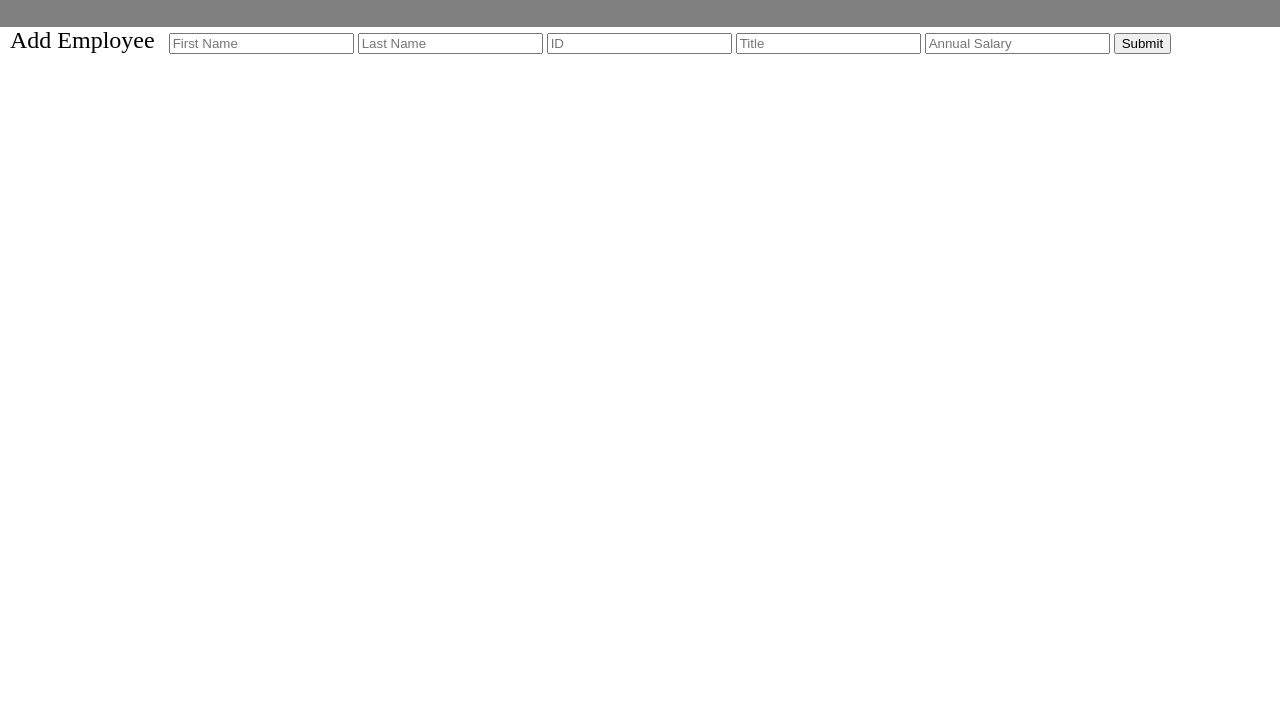
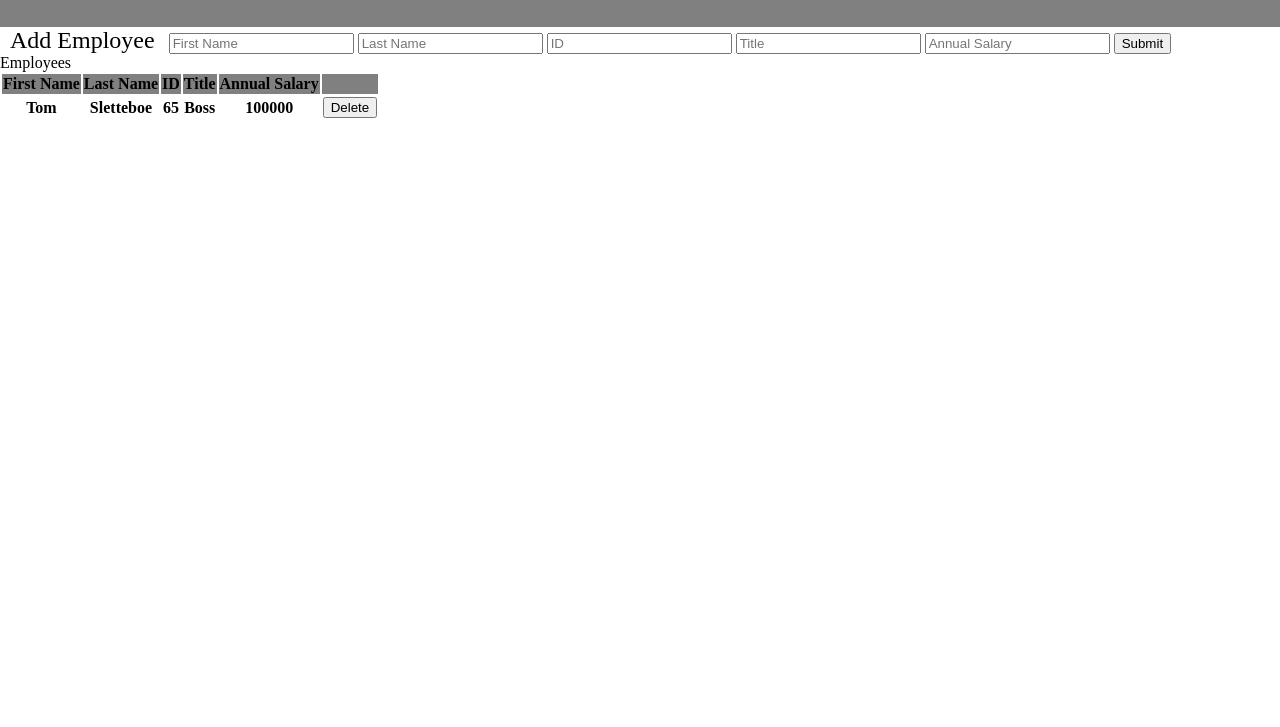
Before and after one commit to tormodsletteboe/weekend-jquery-salary-calculator2, a plain HTML site: page index.html in a window 1280 px wide. Shown: the part 73-800 px from the top of the page. Drawn offline with Linux system fonts and the light colour scheme.

Commit message:
added a table with headers and an example row

```diff
--- a/index.html
+++ b/index.html
@@ -33,5 +33,28 @@
         <button id="btn-AddEmployee" type="submit">Submit</button>
 
     </form>
+    <table id="table-Employees">
+        <label>Employees</label>
+        <thead>
+            <tr id="table-row-header">
+                <th>First Name</th>
+                <th>Last Name</th>
+                <th>ID</th>
+                <th>Title</th>
+                <th>Annual Salary</th>
+                <th></th>
+            </tr>
+            <tr>
+                <th>Tom</th>
+                <th>Sletteboe</th>
+                <th>65</th>
+                <th>Boss</th>
+                <th>100000</th>
+                <th>
+                    <button>Delete</button>
+                </th>
+            </tr>
+        </thead>
+    </table>
 </body>
 </html>
--- a/script.js
+++ b/script.js
@@ -2,13 +2,16 @@ console.log('in script');
 
 let employees =[];
 
-$(document).ready(readyNow);
+$(document).ready(readyNow); //starting point of script
+
 function readyNow(){
     console.log('in readyNow');
     //register event handlers here
+
 }
 function addNewEmployee(evtArgs){
     evtArgs.preventDefault();
+    //updates the state ie employees array
 
 }
 function render(){
--- a/style.css
+++ b/style.css
@@ -9,6 +9,9 @@
     /* align-content:  stretch; */
 
 
+}
+#table-row-header{
+    background-color: gray;
 }
 #addEmployee{
     font-size:x-large;
```
